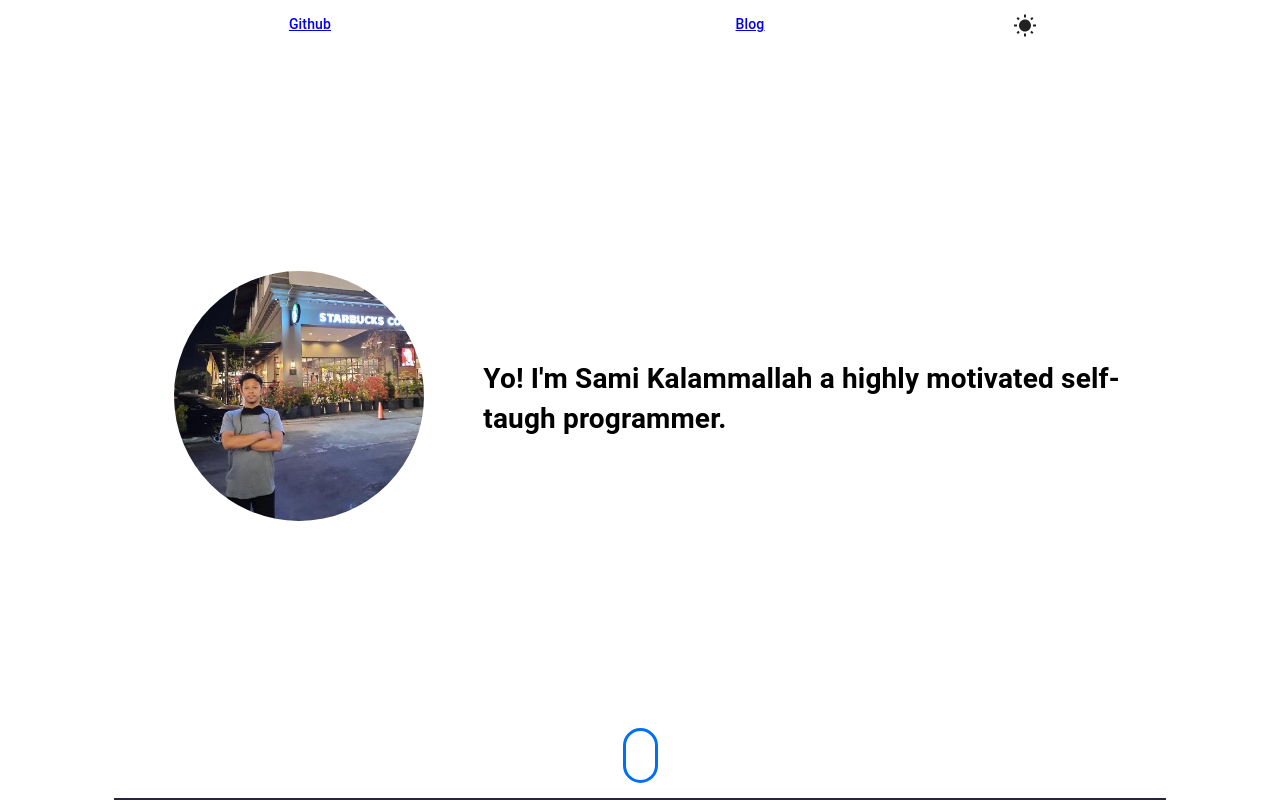
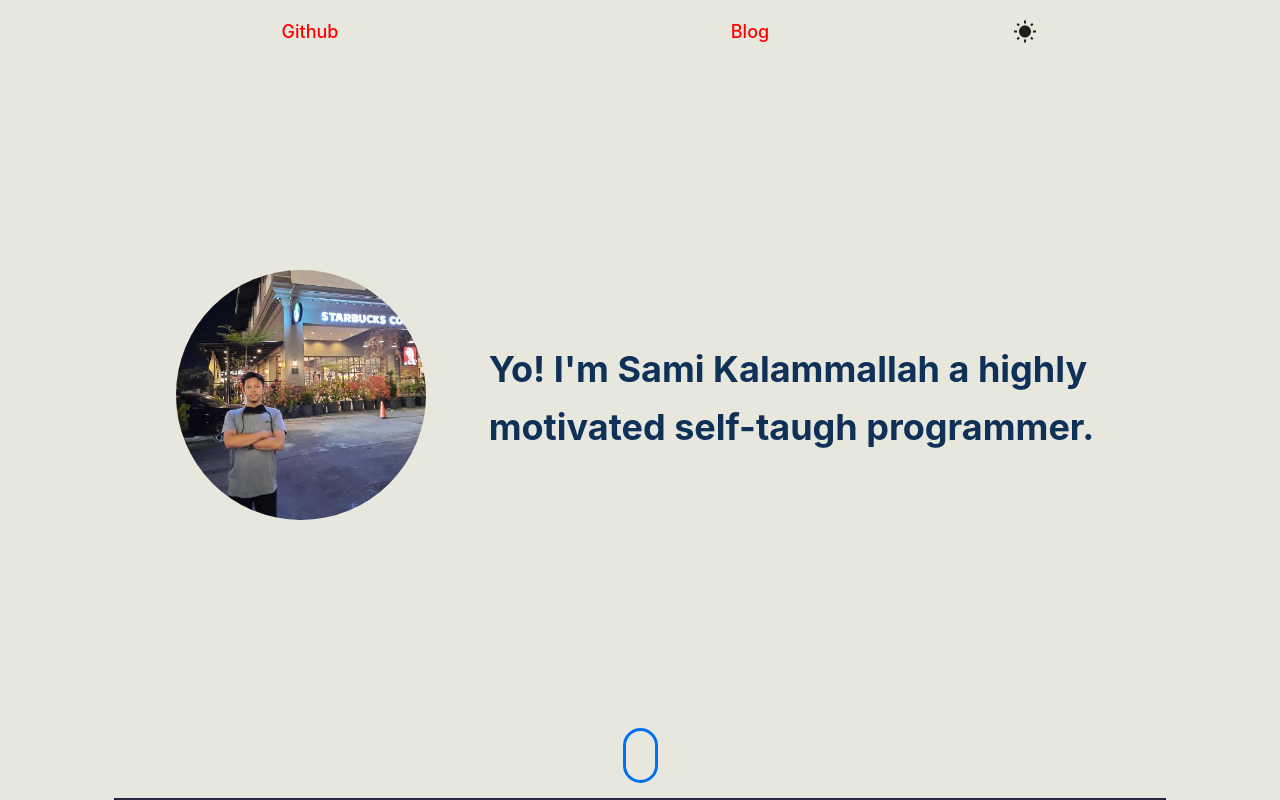
Before and after one commit to SamX23/my-blog, a Next.js app: page / in a window 1280 px wide. Shown: the top 800 px of the page. Built offline with nearby package versions, Linux system fonts and the light colour scheme.

Commit message:
Update : remove unused code

```diff
--- a/src/theme/theme.ts
+++ b/src/theme/theme.ts
@@ -1,14 +1,22 @@
 import { createMuiTheme, ThemeOptions } from "@material-ui/core/styles";
 
+// Color pallete from https://colorhunt.co/palette/225739
+// rgba(231, 231, 222, 1)
+// rgba(0, 136, 145, 1)
+// rgba(0, 88, 122, 1)
+// rgba(15, 48, 87, 1)
+
 export const darkColorPalette = {
-  primary: "rgb(0,0,0)",
-  text: "rgb(255,255,255)",
-  loadingBar: "#7b7b7b",
+  primary: "rgba(15, 48, 87, 1)",
+  // secondary: "#888811",
+  text: "rgba(231, 231, 222, 1)",
+  loadingBar: "rgba(0, 136, 145, 1)",
 };
 export const lightColorPalette = {
-  primary: "rgb(255,255,255)",
-  text: "rgb(0,0,0)",
-  loadingBar: "#6cb0ff",
+  primary: "rgba(231, 231, 222, 1)",
+  // secondary: "#112288",
+  text: "rgba(15, 48, 87, 1)",
+  loadingBar: "rgba(0, 88, 122, 1)",
 };
 
 const options = (dark: boolean): ThemeOptions => {
@@ -19,15 +27,9 @@ const options = (dark: boolean): ThemeOptions => {
       primary: {
         main: paletteColors.primary,
       },
-    },
-  };
-};
-
-const theme = createMuiTheme({
-  palette: {
-    primary: {
-      main: "#fff",
-    },
+      // secondary: {
+      //   main: paletteColors.secondary,
+      // },
     },
     typography: {
       fontFamily:
@@ -39,7 +41,6 @@ const theme = createMuiTheme({
           "*": {
             boxSizing: "border-box",
           },
-
           html: {
             "& body": {
               padding: "0",
@@ -49,24 +50,18 @@ const theme = createMuiTheme({
             },
             scrollBehavior: "smooth",
           },
-
           a: {
-          color: "#0070f3",
+            color: "red",
             textDecoration: "none",
             "&:hover": {
-            color: "#0000f3",
-          },
-        },
-
-        img: {
-          maxWidth: "100%",
-          display: "block",
+              color: "green",
             },
           },
         },
       },
-});
+    },
+  };
+};
 
 export const darkTheme = createMuiTheme(options(false));
 export const lightTheme = createMuiTheme(options(false));
-export default theme;
--- a/src/theme/themeProvider.tsx
+++ b/src/theme/themeProvider.tsx
@@ -23,9 +23,7 @@ type SelectedTheme = {
   appliedTheme: Theme;
 };
 
-export const ThemeProvider: React.FC<ThemeProviderProps> = ({
-  children,
-}: ThemeProviderProps) => {
+export const ThemeProvider = ({ children }: ThemeProviderProps) => {
   const [selectedTheme, setSelectedTheme] = useState<SelectedTheme>({
     appliedTheme: darkTheme,
     themeName: "darkTheme",
```
Lines whose indentation alone changed are shown as unchanged.
